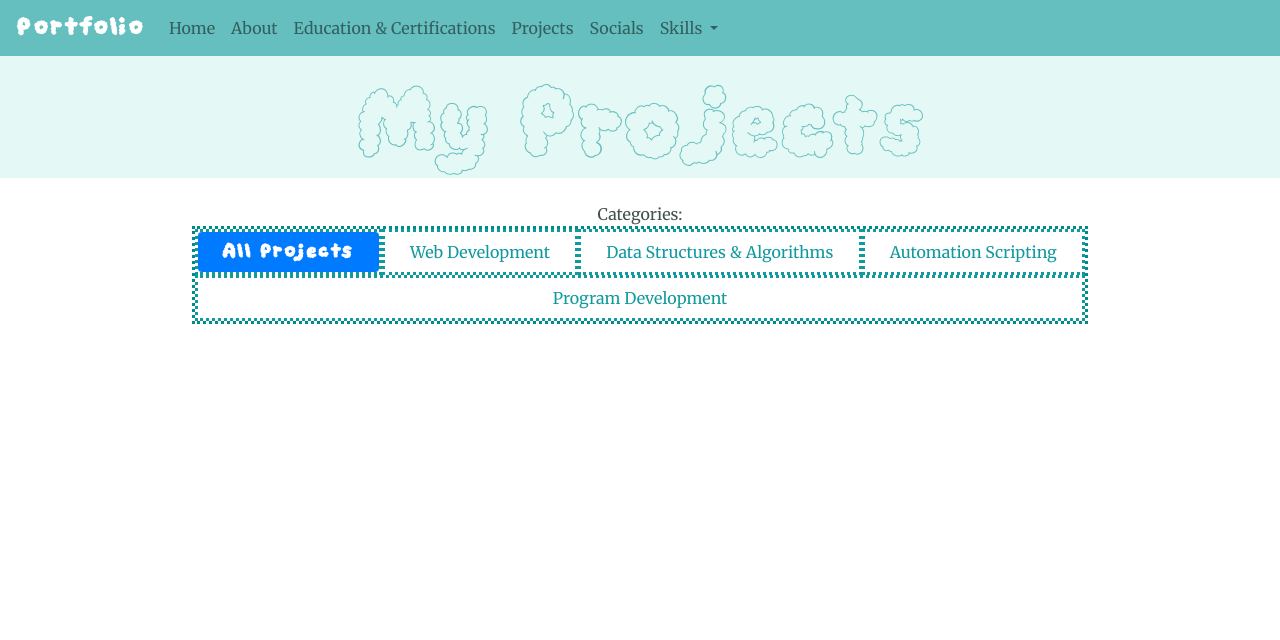
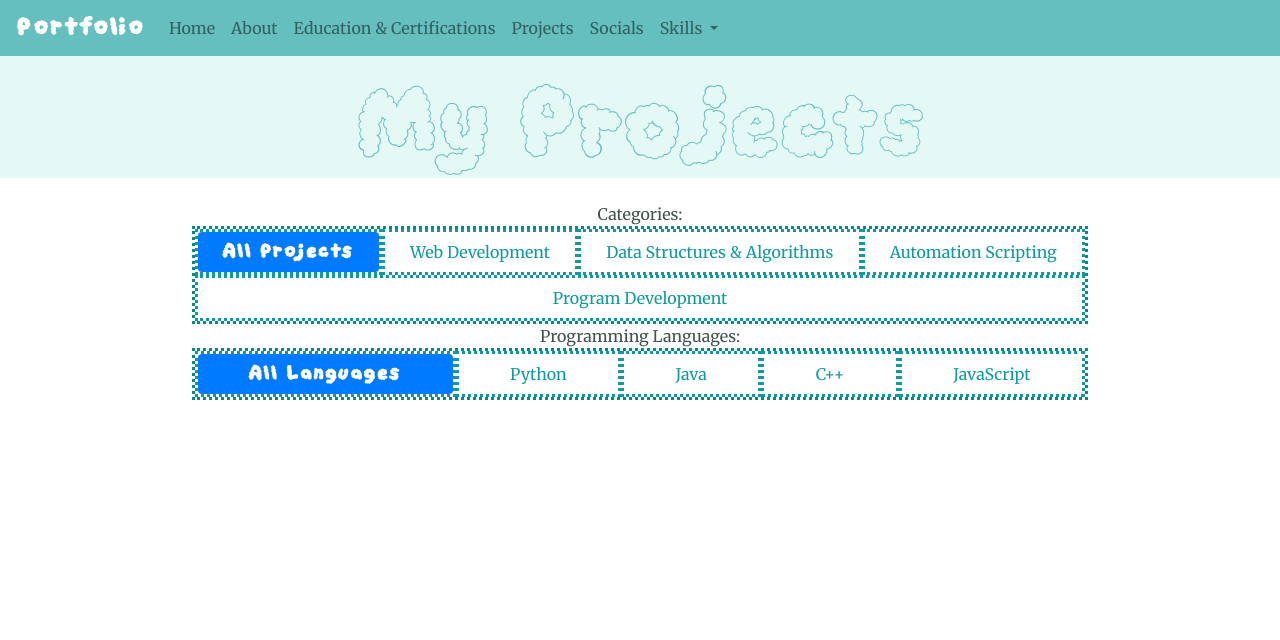
Before and after one commit to Dillon1john/D.Js_World, a Django app: template Portfolio/templates/Portfolio/allProjects.html in a window 1280 px wide. Shown: the top 640 px of the page. Run offline with Django 4.2, Linux system fonts and the light colour scheme; the template is opened without the code that fills it, so the values that code supplies are empty; some libraries are stand-ins or nearby versions.

Commit message:
Added tabs to filter categories and languages of projects
Added javascript logic that filters the projects through function

```diff
--- a/Portfolio/templates/Portfolio/allProjects.html
+++ b/Portfolio/templates/Portfolio/allProjects.html
@@ -32,6 +32,32 @@ margin-left: 15%;">
   </li>
   <li class="nav-item">
     <a class="nav-link" href="#" data-category="Program Development">Program Development</a>
+  </li>
+</ul>
+</section>
+
+     <span style="text-align: center">Programming Languages:</span>
+<section id="language-select">
+<ul class="nav nav-pills nav-fill" style="background-color: white;
+border: darkcyan dotted;
+width:70%;
+ align-items: center;
+justify-content: center;
+margin-left: 15%;">
+  <li class="nav-item">
+    <a class="nav-link active" href="#" data-language="all">All Languages</a>
+  </li>
+  <li class="nav-item">
+    <a class="nav-link" href="#" data-language="Python">Python</a>
+  </li>
+  <li class="nav-item">
+    <a class="nav-link" href="#" data-language="Java">Java</a>
+  </li>
+  <li class="nav-item">
+    <a class="nav-link" href="#" data-language="C++">C++</a>
+  </li>
+  <li class="nav-item">
+    <a class="nav-link" href="#" data-language="JavaScript">JavaScript</a>
   </li>
 </ul>
 </section>
@@ -91,6 +117,9 @@ margin-left: 15%;">
     border: #11999E dotted;
 }
 
+#language-select .nav-item{
+    border: #11999E dotted;
+}
 
 
 @media (min-width: 768px){
@@ -114,7 +143,9 @@ margin-left: 15%;">
 <div class="pythonTable">
     <div class="row gy-5"> <!-- Using gy-5 for vertical gap spacing -->
         {% for project in projects %}
-            <div class="col-12 col-sm-6 col-lg-4 project-item" data-categories="{% for category in project.category.all %}{{ category.name }}{% if not forloop.last %},{% endif %}{% endfor %}">
+            <div class="col-12 col-sm-6 col-lg-4 project-item"
+                 data-categories="{% for category in project.category.all %}{{ category.name }}{% if not forloop.last %},{% endif %}{% endfor %}"
+                 data-languages="{% for language in project.programming_language.all %}{{ language.name }}{% if not forloop.last %},{% endif %}{% endfor %}">
                 <div class="card h-100"> <!-- Added h-100 for equal height cards -->
                     {% if project.image %}
                         <img class="card-img-top img-fluid" src="{{ project.image.url }}" alt="{{ project.title }}">
@@ -132,36 +163,48 @@ margin-left: 15%;">
     </div>
 </div>
 
-    <script>
+ <script>
 $(document).ready(function() {
-    // Handle category filter clicks
+    let selectedCategory = 'all';
+    let selectedLanguage = 'all';
+
+    function filterProjects() {
+        $('.project-item').each(function() {
+            const categories = $(this).data('categories') ? $(this).data('categories').toString().split(',') : [];
+            const languages = $(this).data('languages') ? $(this).data('languages').toString().split(',') : [];
+
+            const categoryMatch = (selectedCategory === 'all') || categories.includes(selectedCategory);
+            const languageMatch = (selectedLanguage === 'all') || languages.includes(selectedLanguage);
+
+            if (categoryMatch && languageMatch) {
+                $(this).show();
+            } else {
+                $(this).hide();
+            }
+        });
+    }
+
     $('#category-select .nav-link').click(function(e) {
         e.preventDefault();
-
-        // Update active class
         $('#category-select .nav-link').removeClass('active');
         $(this).addClass('active');
+        selectedCategory = $(this).data('category');
+        filterProjects();
+    });
 
-        var selectedCategory = $(this).data('category');
+    $('#language-select .nav-link').click(function(e) {
+        e.preventDefault();
+        $('#language-select .nav-link').removeClass('active');
+        $(this).addClass('active');
+        selectedLanguage = $(this).data('language');
+        filterProjects();
+    });
 
-        if (selectedCategory === 'all') {
-            // Show all projects
-            $('.project-item').show();
-        } else {
-            // Hide all projects first
-            $('.project-item').hide();
-
-            // Show only projects with the selected category
-            $('.project-item').each(function() {
-                var projectCategories = $(this).data('categories').split(',');
-                if (projectCategories.includes(selectedCategory)) {
-                    $(this).show();
-                }
-            });
-        }
-    });
+    // Apply initial filter
+    filterProjects();
 });
 </script>
+
 
     {% include 'Portfolio/includes/footer.html' %}
 
```
